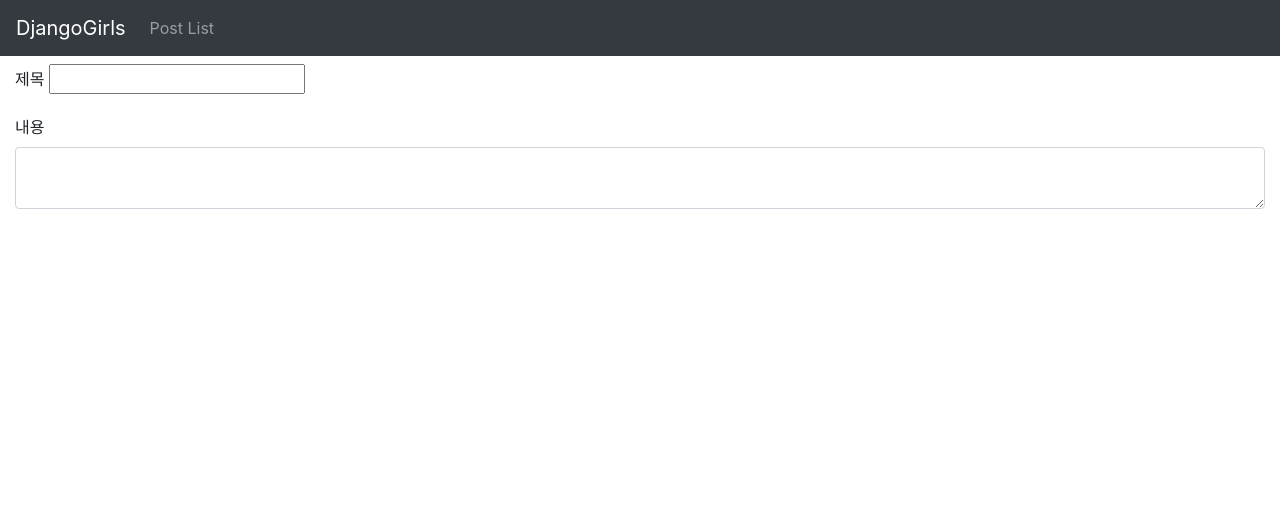
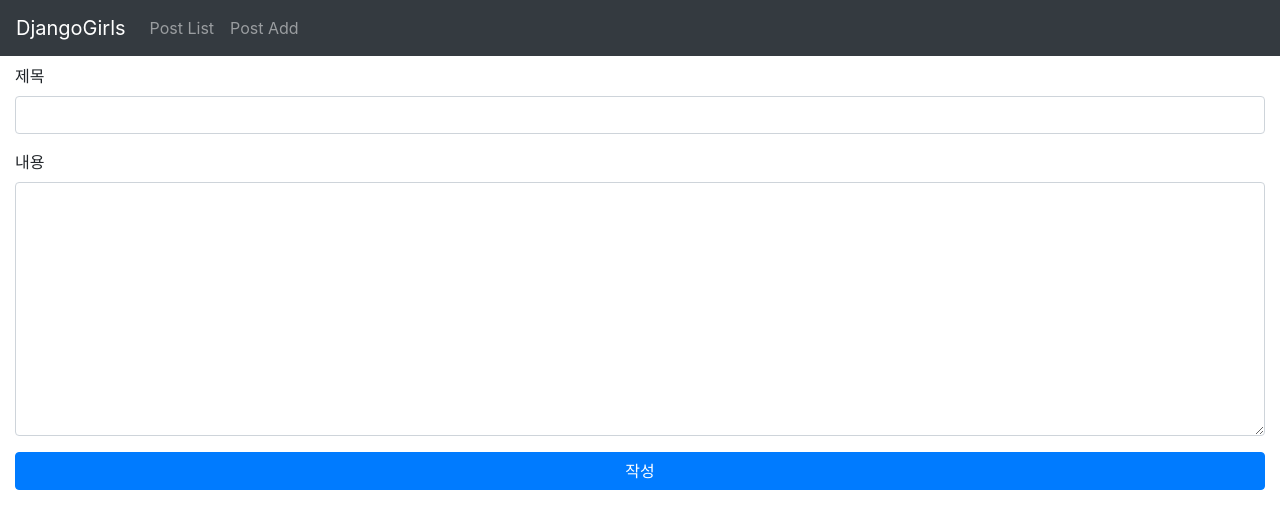
Before and after one commit to moonpeter/djangogirls, a Django app: page /post-add/ in a window 1280 px wide. Shown: the top 529 px of the page. Run offline with Django 3.2, Linux system fonts and the light colour scheme; some libraries are stand-ins or nearby versions.

Commit message:
post_add에서 form으로 전달된 데이터를 사용해서 새 Post생성

```diff
--- a/blog/views.py
+++ b/blog/views.py
@@ -41,4 +41,18 @@ def post_detail(request, pk):
 
 
 def post_add(request):
-    return render(request, 'post_add.html')
+    if request.method == 'POST':
+        author = request.user
+        title = request.POST['title']
+        text = request.POST['text']
+
+        post = Post.objects.create(
+            author=author,
+            title=title,
+            text=text,
+        )
+
+        result = f'title: {post.title}, created_date: {post.created_date}'
+        return HttpResponse(result)
+    else:
+        return render(request, 'post_add.html')
--- a/templates/base.html
+++ b/templates/base.html
@@ -2,8 +2,7 @@
 <html lang="ko">
 <head>
     <meta charset="UTF-8">
-    <meta name="viewport"
-          content="width=device-width, user-scalable=no, initial-scale=1.0, maximum-scale=1.0, minimum-scale=1.0">
+    <meta name="viewport" content="width=device-width, user-scalable=no, initial-scale=1.0, maximum-scale=1.0, minimum-scale=1.0">
     <meta http-equiv="X-UA-Compatible" content="ie=edge">
     <title>Document</title>
 
@@ -18,7 +17,11 @@
             <div class="collapse navbar-collapse">
                 <ul class="navbar-nav mr-auto">
                     <li class="nav-item">
+                        <!-- 이 링크를 클릭하면 /post-list/로 가도록 함 -->
                         <a href="{% url 'url-name-post-list' %}" class="nav-link">Post List</a>
+                    </li>
+                    <li class="nav-item">
+                        <a href="{% url 'url-name-post-add' %}" class="nav-link">Post Add</a>
                     </li>
                 </ul>
             </div>
@@ -26,5 +29,6 @@
         <div class="container-fluid pt-2">
             {% block content %}{% endblock %}
         </div>
+    </div>
 </body>
 </html>
--- a/templates/post_add.html
+++ b/templates/post_add.html
@@ -2,15 +2,17 @@
 
 {% block content %}
     <div>
-        <form action="">
+        <form action="" method="POST">
+            {% csrf_token %}
             <div class="form-group">
                 <label for="">제목</label>
-                <input type="text">
+                <input name="title" type="text" class="form-control">
             </div>
             <div class="form-group">
                 <label for="">내용</label>
-                <textarea name="" id="" class="form-control"></textarea>
+                <textarea name="text" id="" rows="10" class="form-control"></textarea>
             </div>
+            <button type="submit" class="btn btn-primary btn-block">작성</button>
         </form>
     </div>
 {% endblock %}
```
Lines whose indentation alone changed are shown as unchanged.
